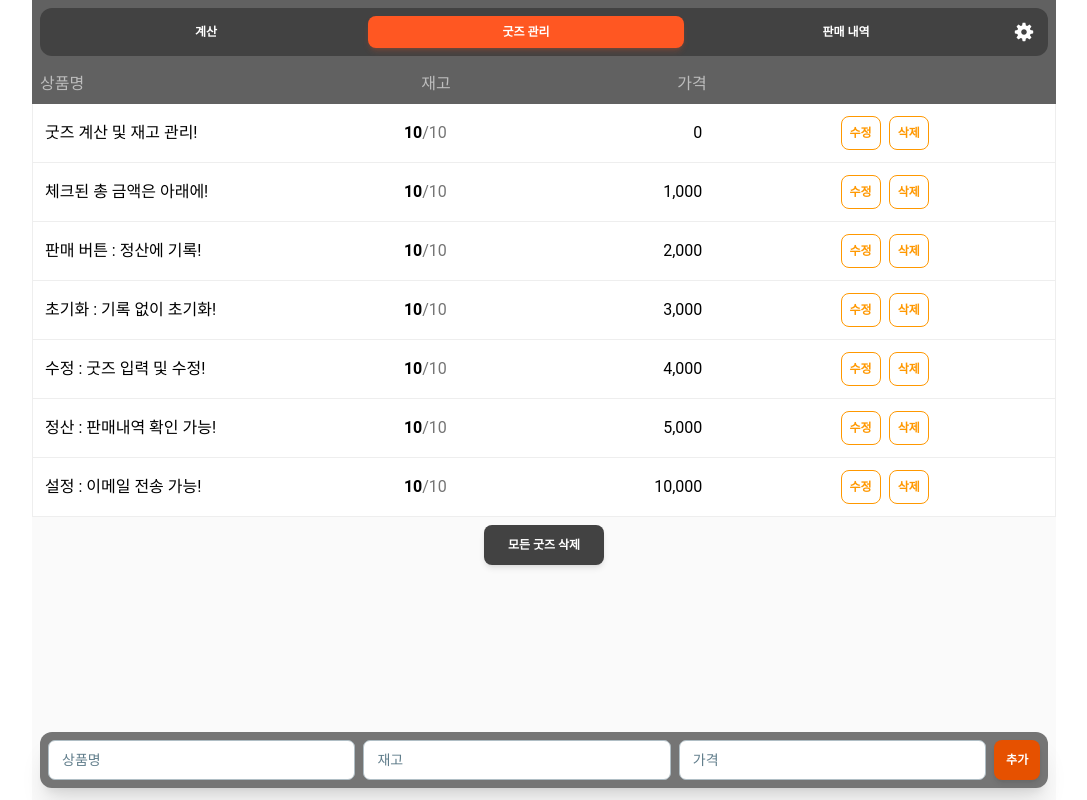
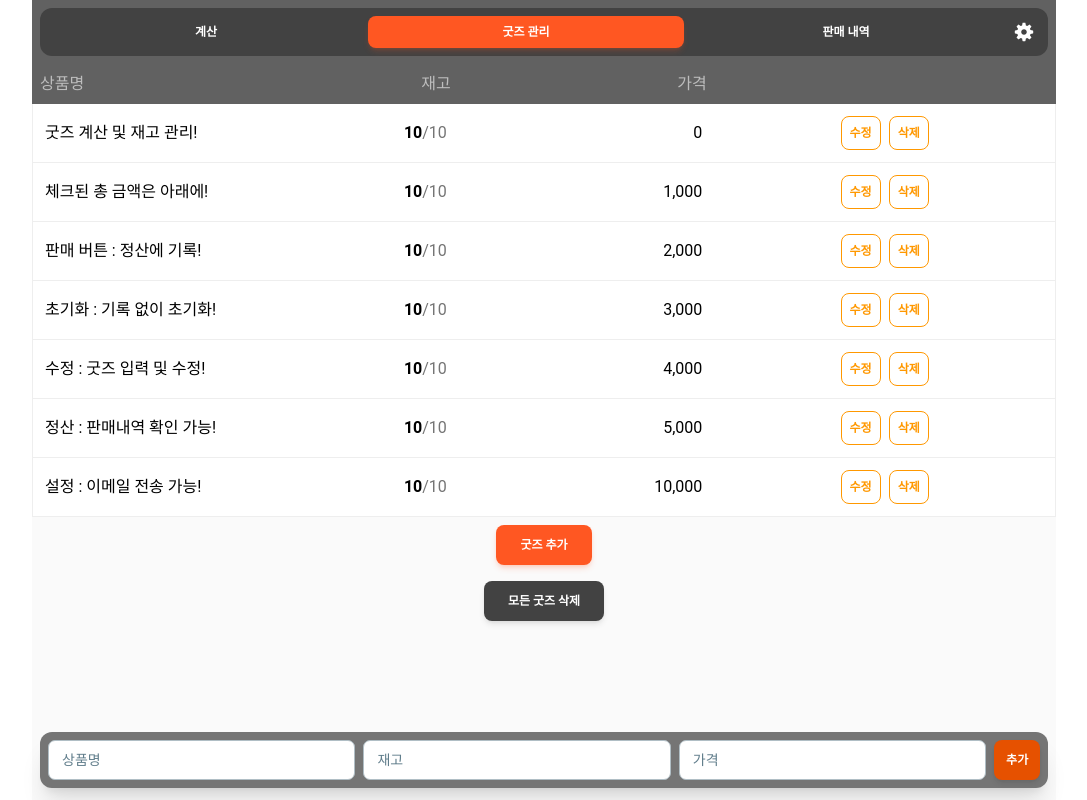
Before and after one commit to 938938/goods-calculator, a Next.js app: page /edit in a window 1280 px wide. Shown: the whole page, without its empty margins (96-1183 px from the left). Built offline with nearby package versions, Linux system fonts and the light colour scheme.

Commit message:
[FEAT] 굿즈 추가 버튼 클릭시 input에 focus

```diff
--- a/src/app/edit/page.tsx
+++ b/src/app/edit/page.tsx
@@ -1,11 +1,9 @@
-import AddItem from '@/components/edit/AddItem';
-import EditItemTable from '@/components/edit/EditItemTable';
+import EditComponents from '@/components/edit/EditComponents';
 
 const EditPage = () => {
   return (
     <div className='flex gap-3 flex-col'>
-      <EditItemTable />
-      <AddItem />
+      <EditComponents />
     </div>
   );
 };
--- /dev/null
+++ b/src/components/edit/AddControlBtn.tsx
@@ -0,0 +1,19 @@
+'use client';
+
+import { Button } from '@material-tailwind/react';
+
+const AddControlBtn = ({
+  focusInputHandler,
+}: {
+  focusInputHandler: () => void;
+}) => {
+  return (
+    <div className='flex justify-center items-center w-full p-2'>
+      <Button onClick={focusInputHandler} color='deep-orange'>
+        굿즈 추가
+      </Button>
+    </div>
+  );
+};
+
+export default AddControlBtn;
--- a/src/components/edit/AddItem.tsx
+++ b/src/components/edit/AddItem.tsx
@@ -3,11 +3,11 @@
 import { editGoods } from '@/actions/item-actions';
 import { listState } from '@/recoil/listState';
 import { Button, Input } from '@material-tailwind/react';
-import { useState } from 'react';
+import { forwardRef, useState } from 'react';
 import { useSetRecoilState } from 'recoil';
 import BottonBox from '../BottonBox';
 
-const AddItem = () => {
+const AddItem = forwardRef<HTMLInputElement>((_, addRef) => {
   const [name, setName] = useState('');
   const [cost, setCost] = useState<number | ''>('');
   const [stock, setStock] = useState<number | ''>('');
@@ -45,6 +45,7 @@ const AddItem = () => {
   return (
     <BottonBox>
       <Input
+        inputRef={addRef}
         label='상품명'
         type='text'
         value={name}
@@ -74,6 +75,8 @@ const AddItem = () => {
       </Button>
     </BottonBox>
   );
-};
+});
+
+AddItem.displayName = 'AddItem';
 
 export default AddItem;
--- /dev/null
+++ b/src/components/edit/EditComponents.tsx
@@ -0,0 +1,21 @@
+'use client';
+
+import { useRef } from 'react';
+import EditItemTable from './EditItemTable';
+import AddItem from './AddItem';
+
+const EditComponents = () => {
+  const addRef = useRef<HTMLInputElement>(null);
+  const focusInputHandler = () => {
+    console.log(addRef);
+    addRef.current!.focus();
+  };
+  return (
+    <>
+      <EditItemTable focusInputHandler={focusInputHandler} />
+      <AddItem ref={addRef} />
+    </>
+  );
+};
+
+export default EditComponents;
--- a/src/components/edit/EditItemTable.tsx
+++ b/src/components/edit/EditItemTable.tsx
@@ -5,8 +5,13 @@ import EditTableRow from './EditTableRow';
 import useInitListState from '@/hooks/useInitListState';
 import { listState } from '@/recoil/listState';
 import ListResetBtn from './ListResetBtn';
+import AddControlBtn from './AddControlBtn';
 
-const EditItemTable = () => {
+const EditItemTable = ({
+  focusInputHandler,
+}: {
+  focusInputHandler: () => void;
+}) => {
   useInitListState();
   const goodsList = useRecoilValue(listState);
 
@@ -35,6 +40,7 @@ const EditItemTable = () => {
                 ))}
               </tbody>
             </table>
+            <AddControlBtn focusInputHandler={focusInputHandler} />
             <ListResetBtn />
           </div>
         </>
```
